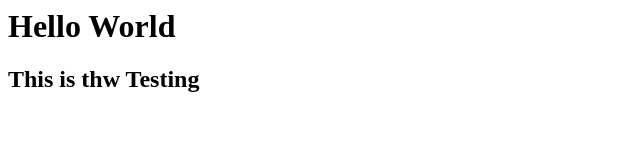
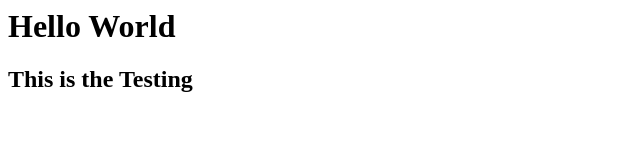
Before and after one commit to Martyr211/Testing_Webserver, a plain HTML site: page index.html in a window 1280 px wide. Shown: the full height of the page, 0-640 px from the left. Drawn offline with Linux system fonts and the light colour scheme.

Commit message:
Update index.html

```diff
--- a/index.html
+++ b/index.html
@@ -3,6 +3,6 @@
 </HEAD>
 <BODY>
 	<H1>Hello World</H1>
-	<H2>This is thw Testing</H2>
+	<H2>This is the Testing</H2>
 </BODY>
 </HTML>
```
